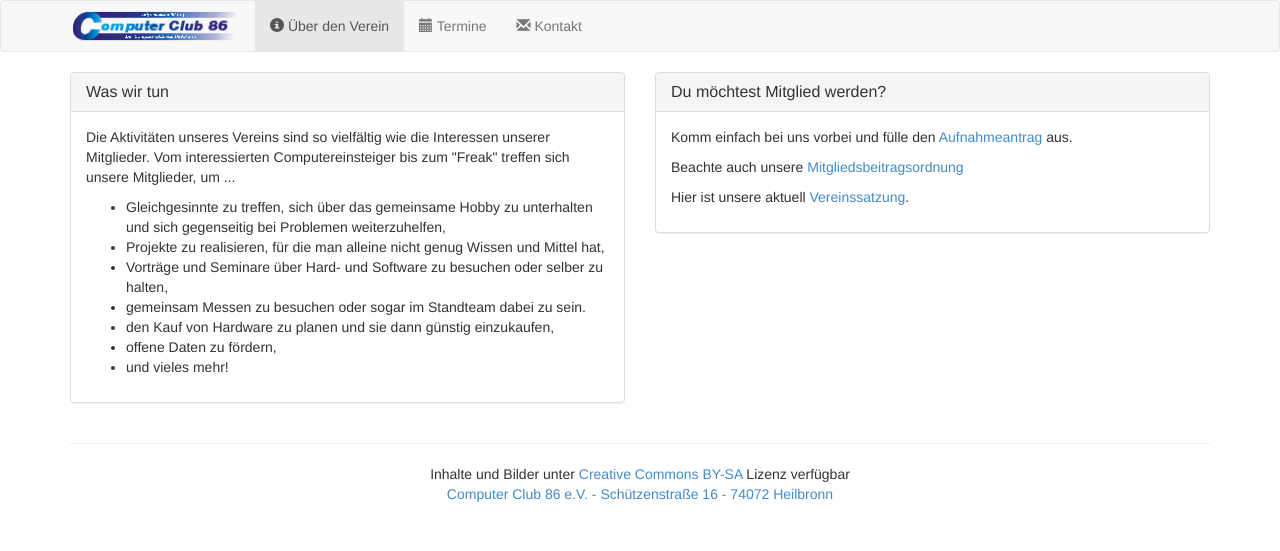
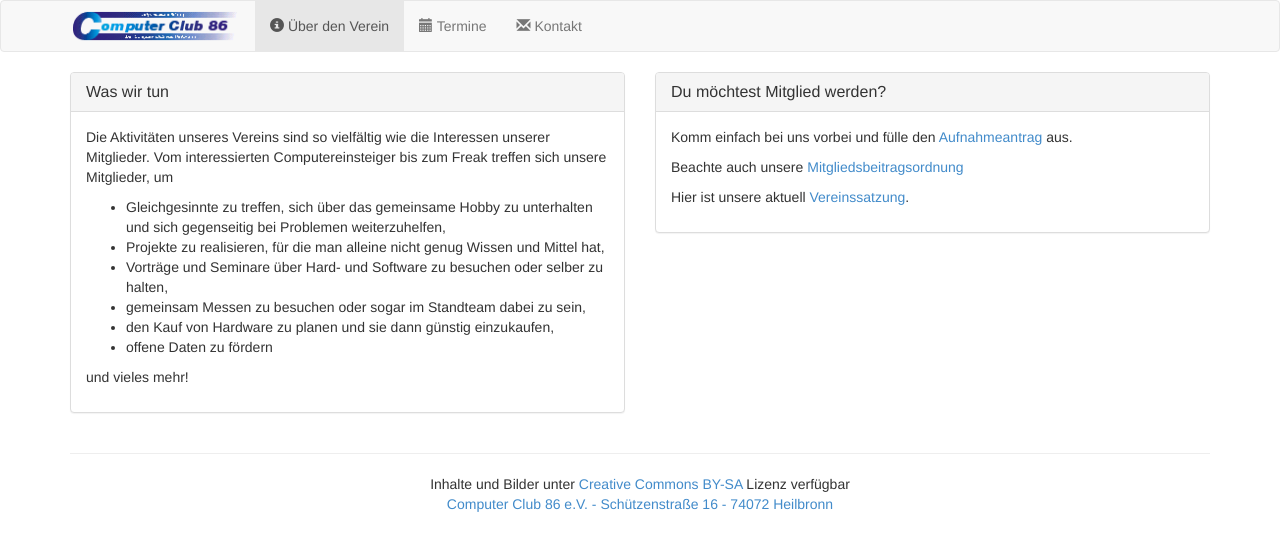
Before and after one commit to cc86hn/hp, a Jekyll site: the page built from about.html, in a window 1280 px wide. Shown: the top 551 px of the page. Built offline with Jekyll 4.4.1, drawn with Linux system fonts in a browser that asks for light colours.

Commit message:
small changes and improved indention structure

```diff
--- a/about.html
+++ b/about.html
@@ -11,16 +11,16 @@ description: Vereinssatzung, Mitglied-Aufnahmeantrag und ausführliche Informati
 				<h2 class="panel-title">Was wir tun</h2>
 			</div>
 			<div class="panel-body">
-				<p>Die Aktivitäten unseres Vereins sind so vielfältig wie die Interessen unserer Mitglieder. Vom interessierten Computereinsteiger bis zum "Freak" treffen sich unsere Mitglieder, um ...</p>
+				<p>Die Aktivitäten unseres Vereins sind so vielfältig wie die Interessen unserer Mitglieder. Vom interessierten Computereinsteiger bis zum Freak treffen sich unsere Mitglieder, um</p>
 				<ul>
 					<li>Gleichgesinnte zu treffen, sich über das gemeinsame Hobby zu unterhalten und sich gegenseitig bei Problemen weiterzuhelfen,</li>
 					<li>Projekte zu realisieren, für die man alleine nicht genug Wissen und Mittel hat,</li>
 					<li>Vorträge und Seminare über Hard- und Software zu besuchen oder selber zu halten,</li>
-					<li>gemeinsam Messen zu besuchen oder sogar im Standteam dabei zu sein.</li>
+					<li>gemeinsam Messen zu besuchen oder sogar im Standteam dabei zu sein,</li>
 					<li>den Kauf von Hardware zu planen und sie dann günstig einzukaufen,</li>
-					<li>offene Daten zu fördern,</li>
-					<li>und vieles mehr!</li>
+					<li>offene Daten zu fördern</li>
 				</ul>
+				<p>und vieles mehr!</p>
 			</div>
 		</div>
 
```
Also changed, not shown: contact.html (+4 -8 lines).
